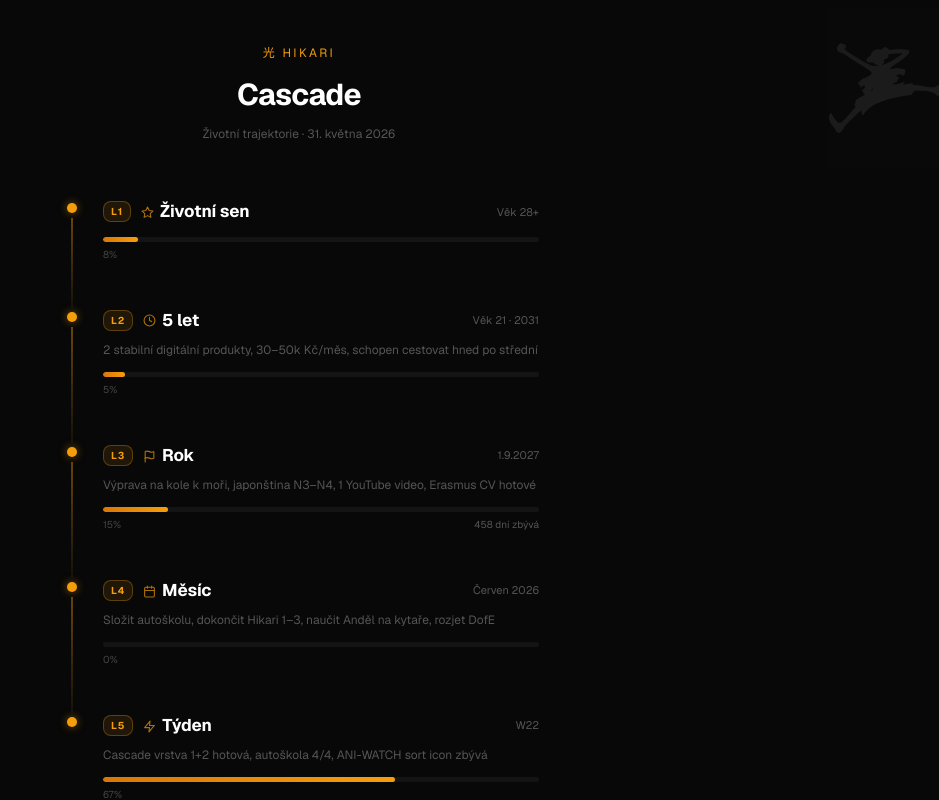
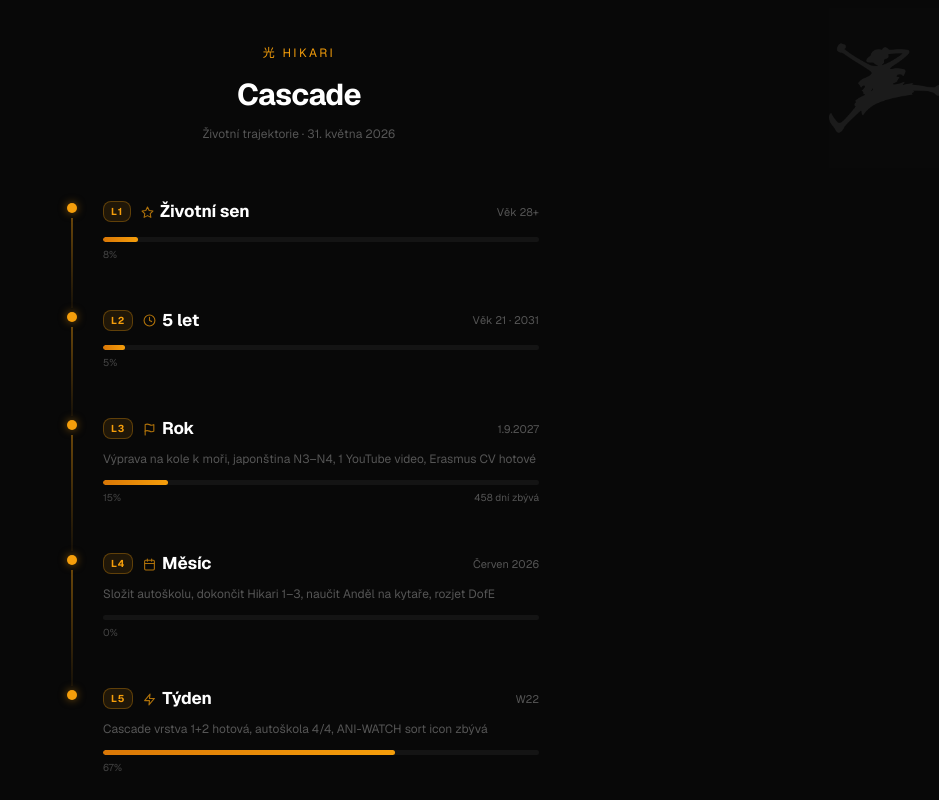
Before and after one commit to matuk42/hikari-dashboard, a Next.js app: page /cascade in a window 1280 px wide. Shown: the top 800 px of the page, without its empty margins (341-1280 px from the left). Built offline with nearby package versions, Linux system fonts and the light colour scheme.

Commit message:
auto: save changes

```diff
--- a/app/cascade/page.tsx
+++ b/app/cascade/page.tsx
@@ -44,7 +44,6 @@ const LAYERS: LayerData[] = [
     n: 2,
     title: '5 let',
     timeframe: 'Věk 21 · 2031',
-    description: '2 stabilní digitální produkty, 30–50k Kč/měs, schopen cestovat hned po střední',
     icon: 'clock',
     progress: 5,
   },
```
